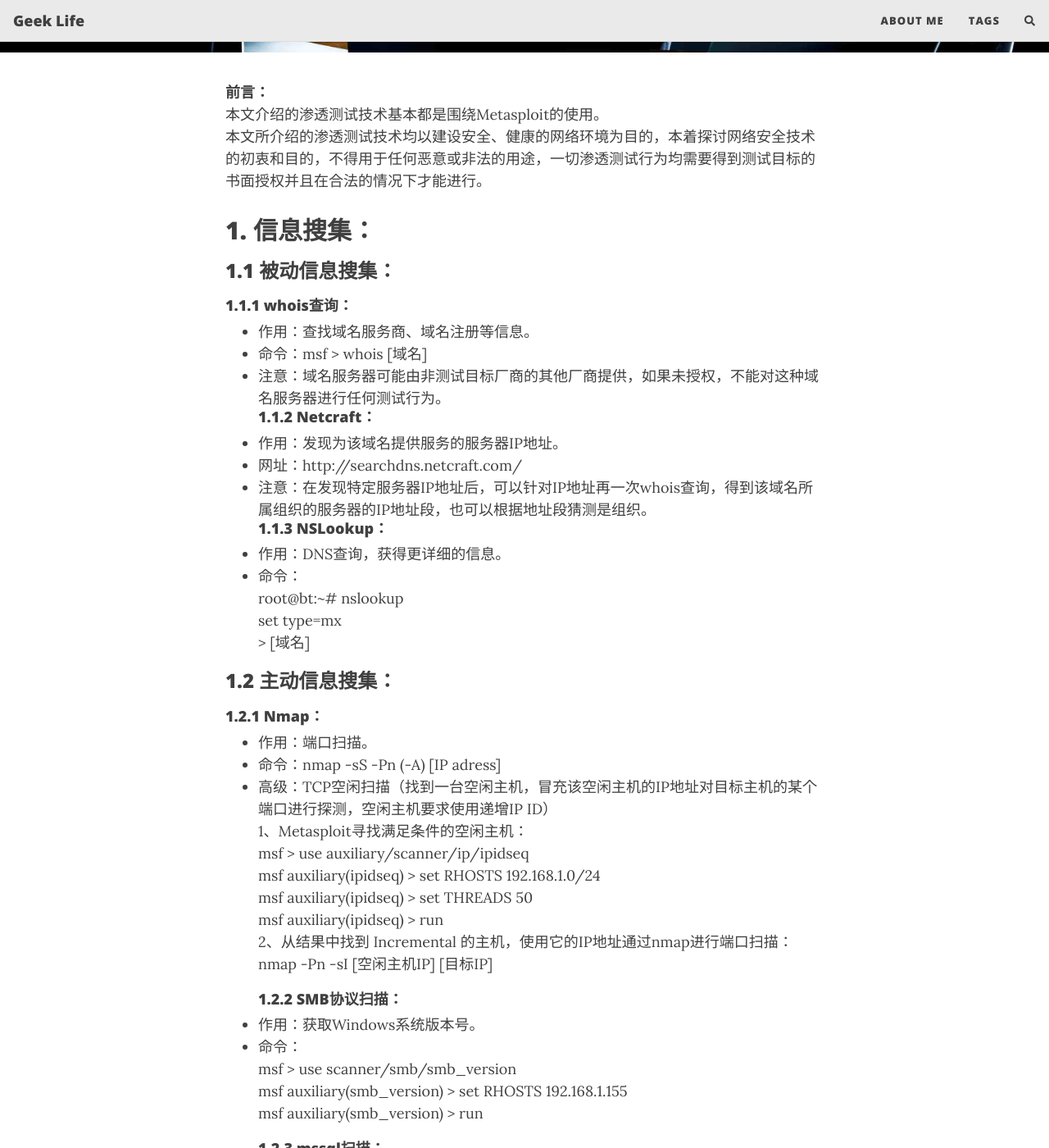
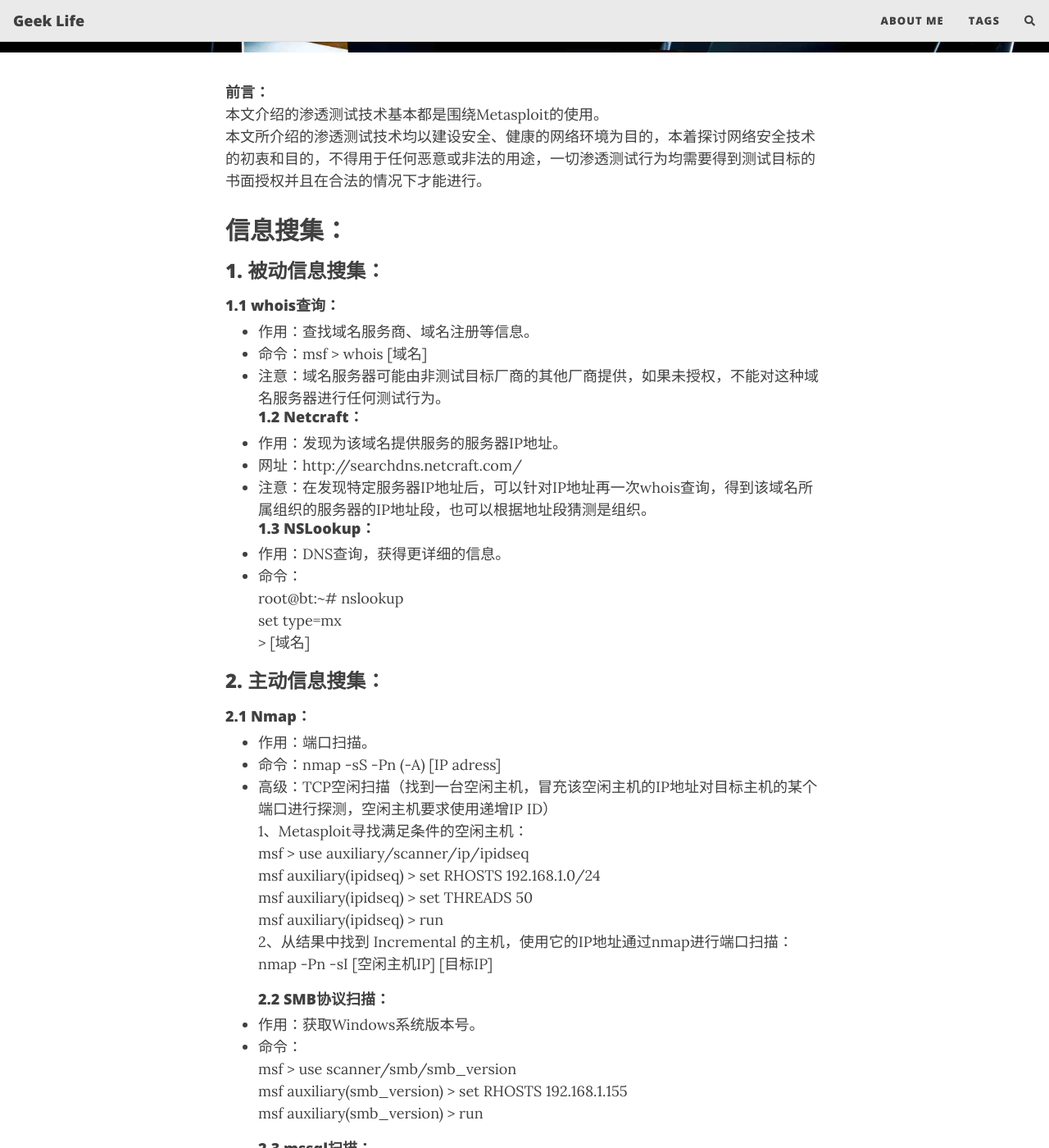
Before and after one commit to a-fickle/a-fickle.github.io, a Jekyll site: the page built from _posts/2023-07-08-Metasploit渗透测试指南1-信息搜集.md, in a window 1280 px wide and 1400 px high, scrolled down 534 px. Shown: the whole window at 82% size. Built offline with Jekyll 4.4.1, drawn with Linux system fonts in a browser that asks for light colours; nearby versions of some CDN libraries; comment, search, counter and statistics services are not loaded; some of the changed text lies outside the part shown.

Commit message:
Update 2023-07-08-Metasploit渗透测试指南1-信息搜集.md

```diff
--- a/_posts/2023-07-08-Metasploit渗透测试指南1-信息搜集.md
+++ b/_posts/2023-07-08-Metasploit渗透测试指南1-信息搜集.md
@@ -12,25 +12,25 @@ cover-img: /assets/img/2023-07-08-Metasploit渗透测试指南1-信息搜集/cov
 本文所介绍的渗透测试技术均以建设安全、健康的网络环境为目的，本着探讨网络安全技术的初衷和目的，不得用于任何恶意或非法的用途，一切渗透测试行为均需要得到测试目标的书面授权并且在合法的情况下才能进行。
 
 
-## 1. 信息搜集：
-### 1.1 被动信息搜集：
-#### 1.1.1 whois查询：
+## 信息搜集：
+### 1. 被动信息搜集：
+#### 1.1 whois查询：
 * 作用：查找域名服务商、域名注册等信息。
 * 命令：msf > whois [域名]
 * 注意：域名服务器可能由非测试目标厂商的其他厂商提供，如果未授权，不能对这种域名服务器进行任何测试行为。
-#### 1.1.2 Netcraft：
+#### 1.2 Netcraft：
 * 作用：发现为该域名提供服务的服务器IP地址。
 * 网址：http://searchdns.netcraft.com/
 * 注意：在发现特定服务器IP地址后，可以针对IP地址再一次whois查询，得到该域名所属组织的服务器的IP地址段，也可以根据地址段猜测是组织。
-#### 1.1.3 NSLookup：
+#### 1.3 NSLookup：
 * 作用：DNS查询，获得更详细的信息。
 * 命令：
 root@bt:~# nslookup
 set type=mx
 \> [域名]
 
-### 1.2 主动信息搜集：
-#### 1.2.1 Nmap：
+### 2. 主动信息搜集：
+#### 2.1 Nmap：
 * 作用：端口扫描。
 * 命令：nmap -sS -Pn (-A) [IP adress]
 * 高级：TCP空闲扫描（找到一台空闲主机，冒充该空闲主机的IP地址对目标主机的某个端口进行探测，空闲主机要求使用递增IP ID）
@@ -41,26 +41,26 @@ msf auxiliary(ipidseq) > set THREADS 50
 msf auxiliary(ipidseq) > run
 2、从结果中找到 Incremental 的主机，使用它的IP地址通过nmap进行端口扫描：
 nmap -Pn -sI [空闲主机IP] [目标IP]
-#### 1.2.2 SMB协议扫描：
+#### 2.2 SMB协议扫描：
 * 作用：获取Windows系统版本号。
 * 命令：
 msf > use scanner/smb/smb_version
 msf auxiliary(smb_version) > set RHOSTS 192.168.1.155
 msf auxiliary(smb_version) > run
-#### 1.2.3 mssql扫描：
+#### 2.3 mssql扫描：
 * 作用：搜寻配置不当的Microsoft SQL Server。
 * 命令：
 msf > use scanner/mssql/mssql_ping
 msf auxiliary(mssql_ping) > set RHOSTS 192.168.1.0/24
 msf auxiliary(mssql_ping) > set THREADS 255
 msf auxiliary(mssql_ping) > run
-#### 1.2.4 SSH服务器扫描：
+#### 2.4 SSH服务器扫描：
 * 作用：对运行着SSH的主机的SSH版本进行识别，找到该版本没有安装补丁的安全漏洞。
 * 命令：
 msf > use scanner/ssh/ssh_version
 msf auxiliary(ssh_version) > set THREADS 50
 msf auxiliary(ssh_version) > run
-#### 1.2.5 FTP扫描：
+#### 2.5 FTP扫描：
 * 作用：对使用FTP协议的服务器进行扫描、识别和查点。
 * 命令：
 
@@ -73,7 +73,7 @@ msf > use auxiliary/scanner/ftp/anonymous (检查FTP服务器是否允许匿名
 msf auxiliary(anonymous) > set RHOSTS 192.168.1.0/24
 msf auxiliary(anonymous) > set THREADS 50
 msf auxiliary(anonymous) > run
-#### 1.2.6 SNMP扫描：
+#### 2.6 SNMP扫描：
 * 作用：对使用SNMP协议的网络设备进行扫描，对一个IP或一段IP使用字典来猜解SNMP团体字符串(相当于查询设备信息或写入设备配置参数时所需的口令)。
 * 命令：
 
@@ -83,7 +83,7 @@ msf > use scanner/snmp/snmp_login (猜解SNMP团体字符串)
 msf auxiliary(ftp_version) > set RHOSTS 192.168.1.0/24
 msf auxiliary(ftp_version) > set THREADS 50
 msf auxiliary(ftp_version) > run
-#### 1.2.6 编写自定义扫描器：
+#### 2.7 编写自定义扫描器：
 * 实例代码（Ruby）：
 
 #Metasploit
```
